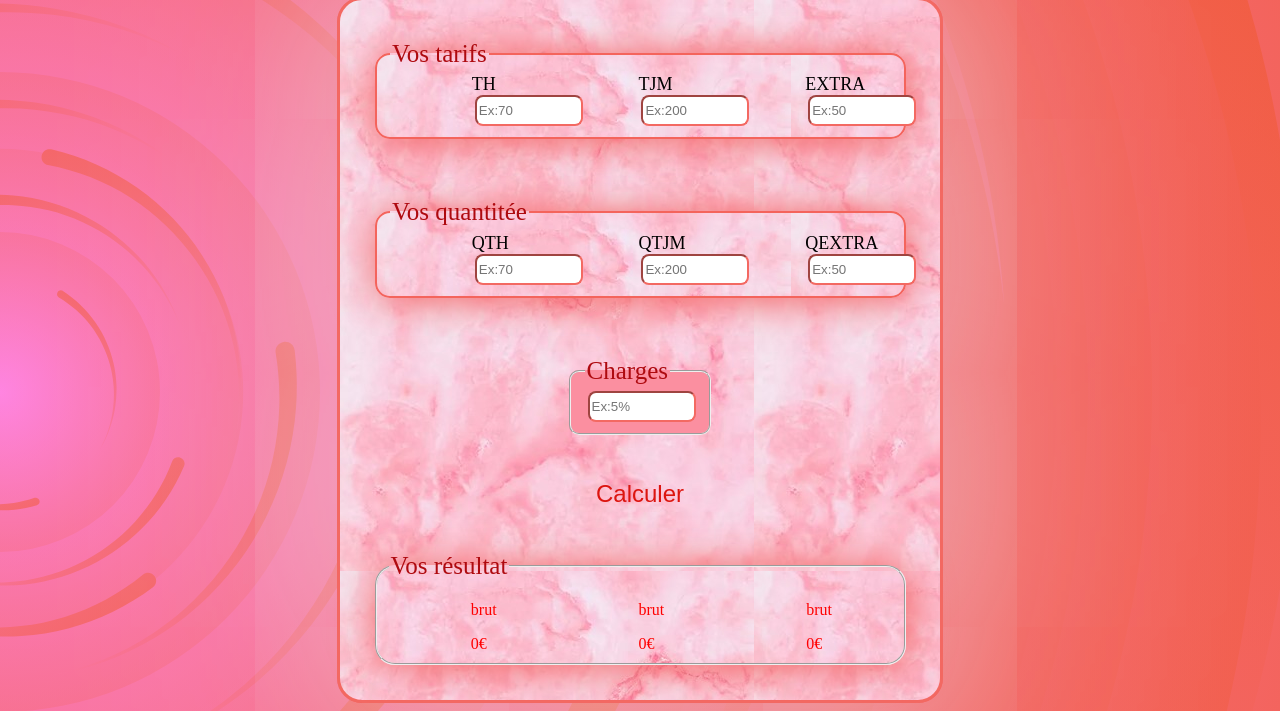
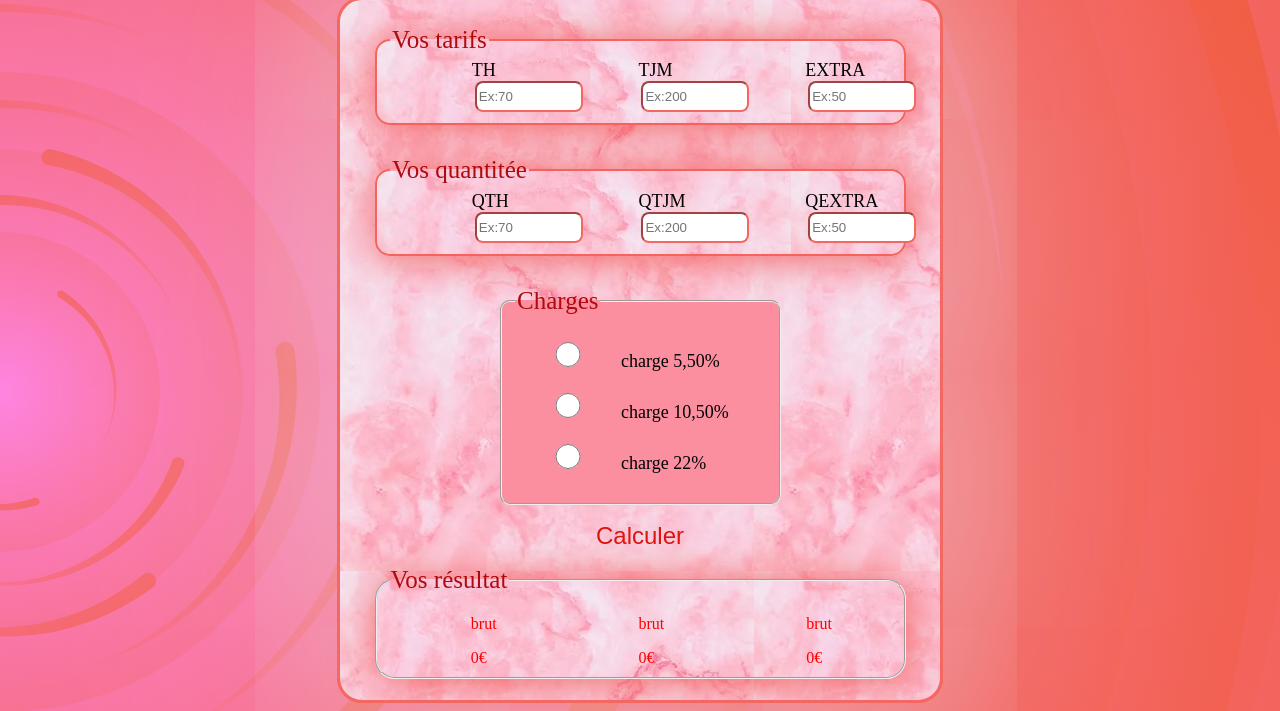
Before and after one commit to RACHID63/calculette, a plain HTML site: page index.html in a window 1280 px wide. Shown: the part 136-847 px from the top of the page. Drawn offline with Linux system fonts and the light colour scheme.

Commit message:
Add files via upload

```diff
--- a/freelanceMoney.css
+++ b/freelanceMoney.css
@@ -92,12 +92,13 @@ flex-wrap: wrap;
 
 #tax {
 
-width: 100px;
+width: 250px;
 
 }
 
 .tax {
 
+  width: 250px;
 display: flex;
 align-content: center;
 
@@ -225,6 +226,7 @@ margin-left: 3px ;
   flex-direction: column;
   flex-wrap: wrap;
   align-content: space-around;
+
 }
 
 .form-field {
@@ -264,9 +266,11 @@ margin-left: 3px ;
 
 .form-container.charge {
 
+  width: 250px;
 background-color: rgb(251 143 160);
 border-radius: 10px;
 background-repeat: no-repeat;
+
 
 }
 
@@ -306,3 +310,8 @@ border-left-color: red;
     border-bottom-color: green;
     border-left-color: green;
     }
+
+    .radio {
+    width: 20px;
+
+    }
--- a/index.html
+++ b/index.html
@@ -1,15 +1,20 @@
 <!DOCTYPE html>
 <html lang="en">
 
+
  <head>
+
   <meta charset="UTF-8" />
   <meta http-equiv="X-UA-Compatible" content="IE=edge" />
   <meta name="viewport" content="width=device-width, initial-scale=1.0" />
-    <title>Freelance calculator</title>
 
   <link rel="stylesheet" href="freelanceMoney.css"
 
+
  </head>
+
+
+
   <header>
     <h1>Freelance calculator</h1>
   </header>
@@ -86,10 +91,11 @@ taux horaire €
         <fieldset class="form-container charge" id="tax">
           <legend>Charges</legend>
 
-          <div>
-            <input name="charge" type="number" placeholder="Ex:5%" />
+        <p><input type="radio" name="charge" value="5,5">charge 5,50%</p>
+        <p><input type="radio" name="charge" value="10,5">charge 10,50%</p>
+        <p><input type="radio" name="charge" value="22">charge 22%</p>
 
-          </div>
+
         </fieldset>
       </div>
 
```
Lines whose indentation alone changed are shown as unchanged.
